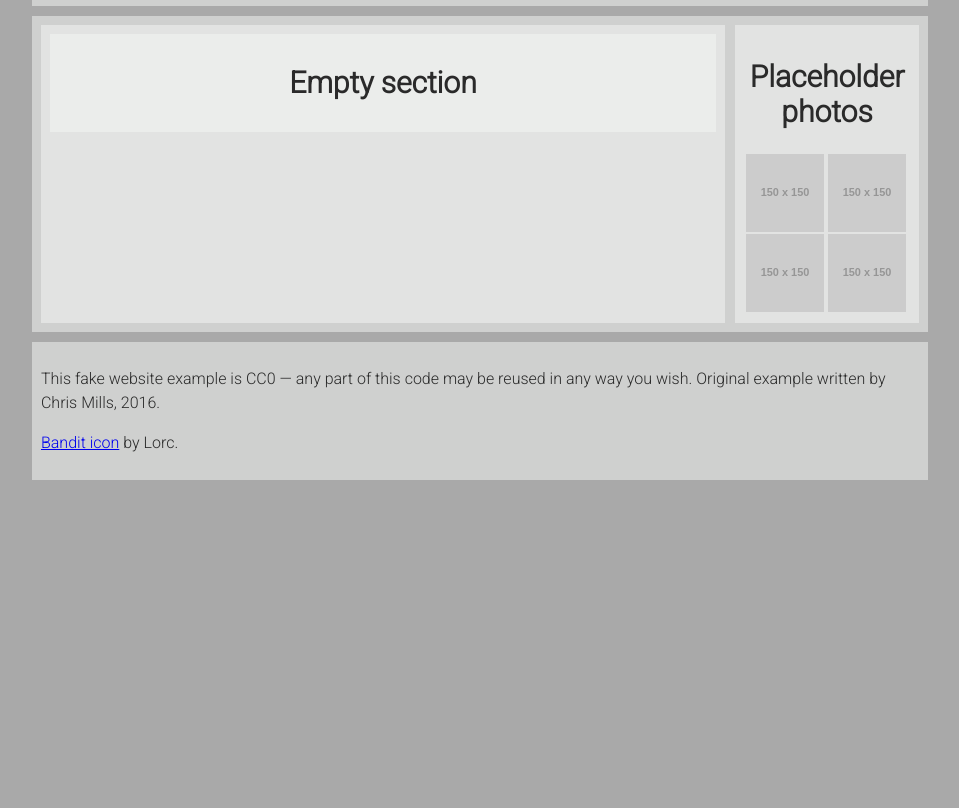
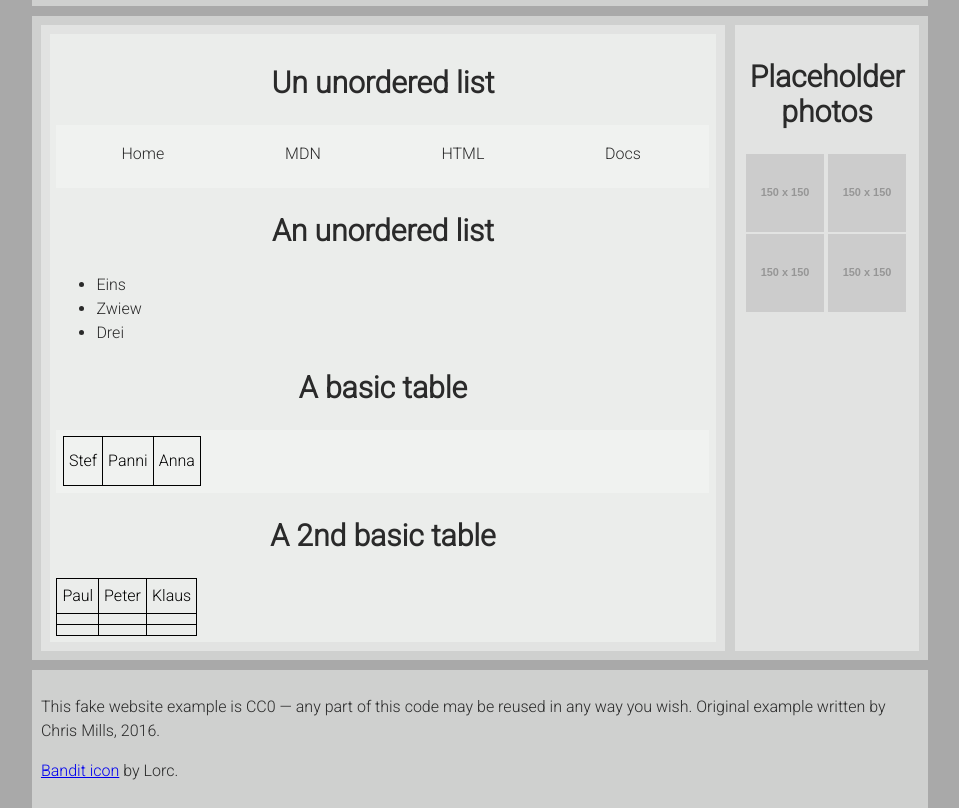
Before and after one commit to weber-stef/html-102, a plain HTML site: page index.html in a window 1280 px wide. Shown: the part 180-988 px from the top of the page, without its empty margins (160-1119 px from the left). Before the commit the page ends 800 px from the top, so only its background shows below. Drawn offline with Linux system fonts and the light colour scheme; placeholder pictures from the web are drawn by us.

Commit message:
lists and tables

```diff
--- a/index.html
+++ b/index.html
@@ -30,7 +30,56 @@
   <main>
     <article>
       <section>
-        <h2>Empty section</h2>
+        <h2>Un unordered list</h2>
+        <nav>
+          <ul>
+            <li>Home</li>
+            <li>MDN</li>
+            <li>HTML</li>
+            <li>Docs</li>
+          </ul>
+        </nav>
+        <h2>An unordered list</h2>
+
+        <ul>
+          <li>Eins</li>
+          <li>Zwiew</li>
+          <li>Drei</li>
+        </ul>
+
+        <h2>A basic table</h2>
+        <nav>
+          <table>
+
+            <tr>
+              <td>Stef</td>
+              <td>Panni</td>
+              <td>Anna</td>
+            </tr>
+          </table>
+
+
+
+        </nav>
+
+        <h2>A 2nd basic table</h2>
+        <table>
+          <Tr>
+            <td>Paul</td>
+            <td>Peter</td>
+            <td>Klaus</td>
+          </Tr>
+          <Tr>
+            <td></td>
+            <td></td>
+            <td></td>
+          </Tr>
+          <Tr>
+            <td></td>
+            <td></td>
+            <td></td>
+          </Tr>
+        </table>
       </section>
     </article>
 
```
